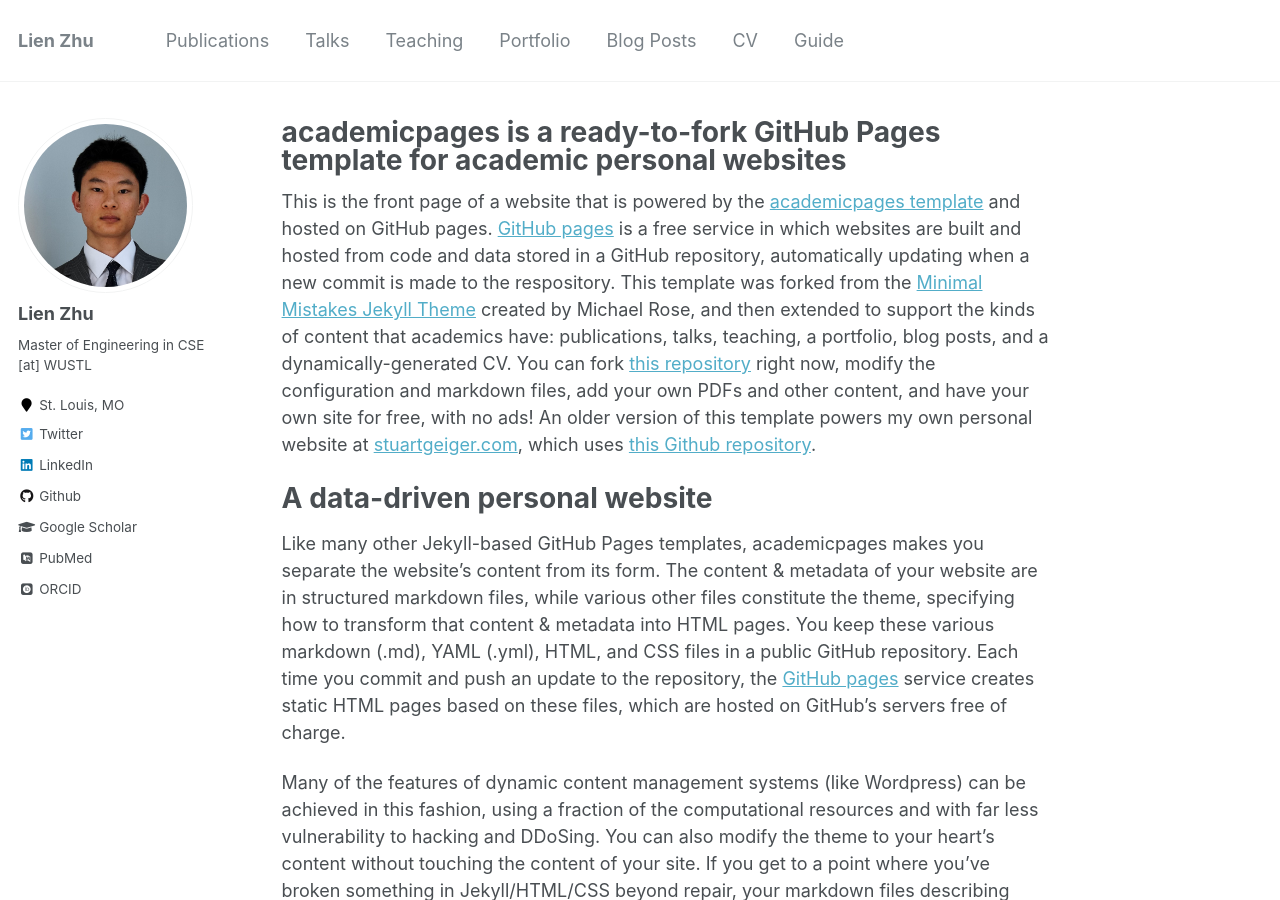
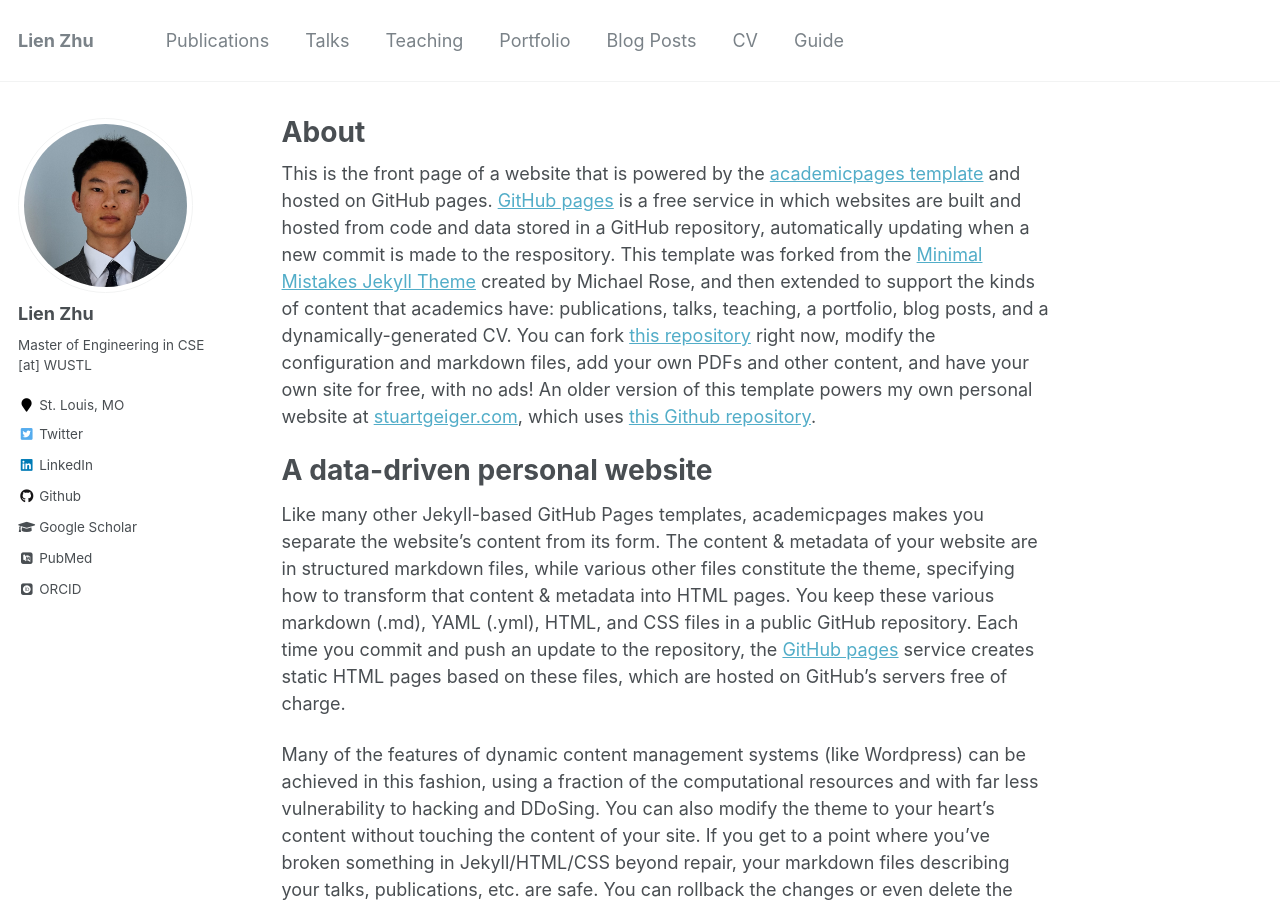
Before and after one commit to lienzhuzhu/lienzhuzhu.github.io, a Jekyll site: the page built from _pages/about.md, in a window 1280 px wide and 900 px high. Built offline with Jekyll 4.4.1, drawn with Linux system fonts in a browser that asks for light colours; some web fonts are replaced; some of the changed lines change nothing that is shown.

Commit message:
figured out local dev

```diff
--- a/_config.yml
+++ b/_config.yml
@@ -96,13 +96,13 @@
   flickr           :
   facebook         :
   foursquare       :
-  github           : "https://github.com/lienzhuzhu"
+  github           : "lienzhuzhu"
   google_plus      :
   keybase          :
   instagram        :
   impactstory      : #"https://profiles.impactstory.org/u/xxxx-xxxx-xxxx-xxxx"
   lastfm           :
-  linkedin         : "https://linkedin.com/in/lienzhu"
+  linkedin         : "lienzhu"
   orcid            : "http://orcid.org/yourorcidurl"
   pinterest        :
   soundcloud       :
--- a/_pages/about.md
+++ b/_pages/about.md
@@ -1,6 +1,6 @@
 ---
 permalink: /
-title: "academicpages is a ready-to-fork GitHub Pages template for academic personal websites"
+title: "About"
 excerpt: "About me"
 author_profile: true
 redirect_from:
```
